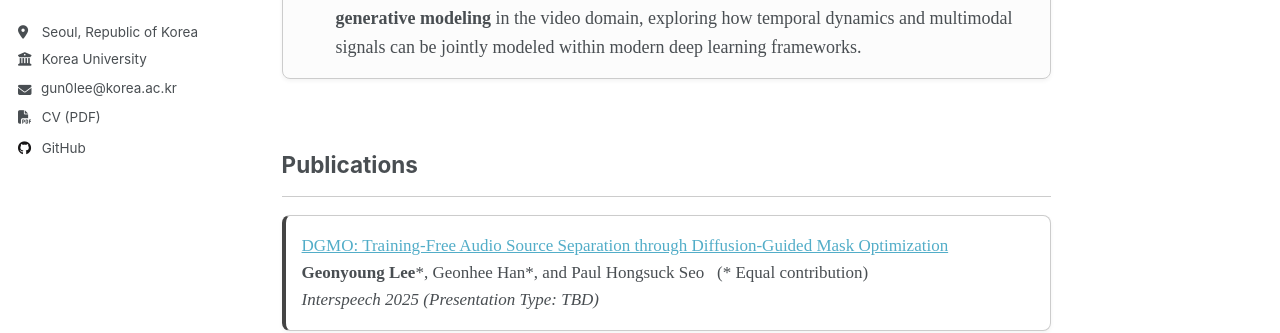
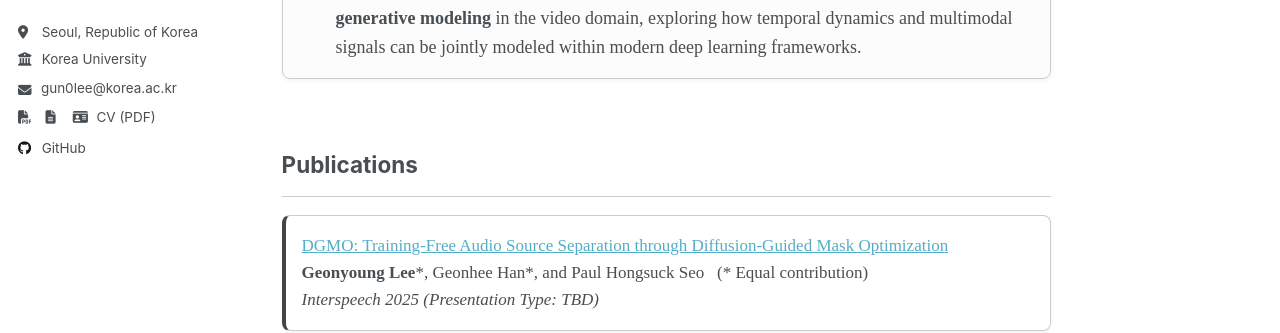
Before and after one commit to wltschmrz/wltschmrz.github.io, a Jekyll site: the page built from _pages/home.md, in a window 1280 px wide. Shown: the part 293-626 px from the top of the page. Built offline with Jekyll 4.4.1, drawn with Linux system fonts in a browser that asks for light colours.

Commit message:
Update author-profile.html

```diff
--- a/_includes/author-profile.html
+++ b/_includes/author-profile.html
@@ -48,8 +48,11 @@
         </script>
       {% endif %}
       {% if author.cv %}
-        <li><a href="{{ author.cv }}" target="_blank"><i class="fas fa-fw fa-file-pdf icon-pad-right"></i>CV (PDF)</a></li>
+        <li><a href="{{ author.cv }}"><i class="fas fa-fw fa-file-pdf icon-pad-right" aria-hidden="true"></i>
+          <i class="fas fa-fw fa-file-alt icon-pad-right" aria-hidden="true"></i>
+          <i class="fas fa-fw fa-id-card icon-pad-right" aria-hidden="true"></i>CV (PDF)</a></li>
       {% endif %}
+
 
       <!-- Font Awesome and Academicons icons / Academic websites -->
       {% if author.academia %}
```
